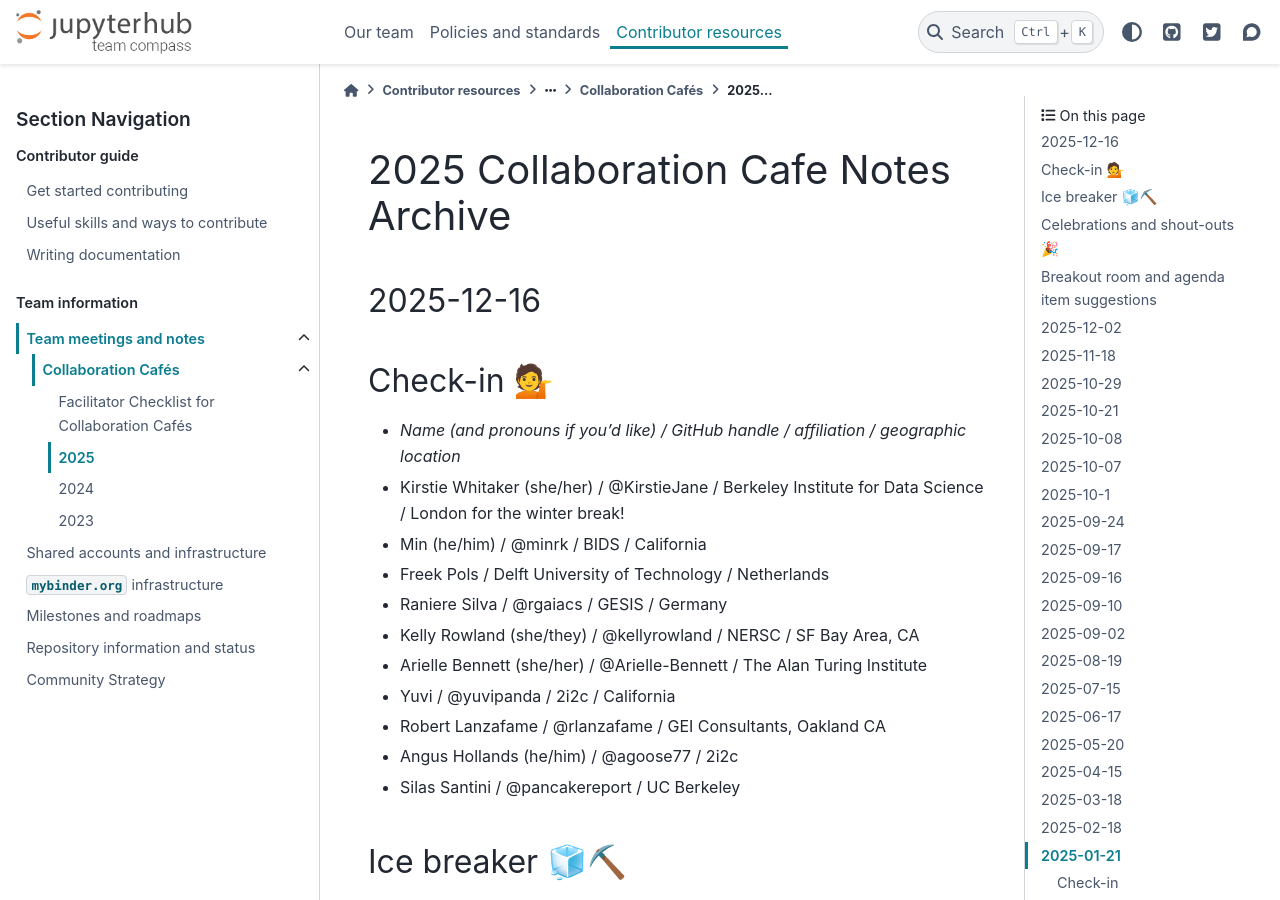
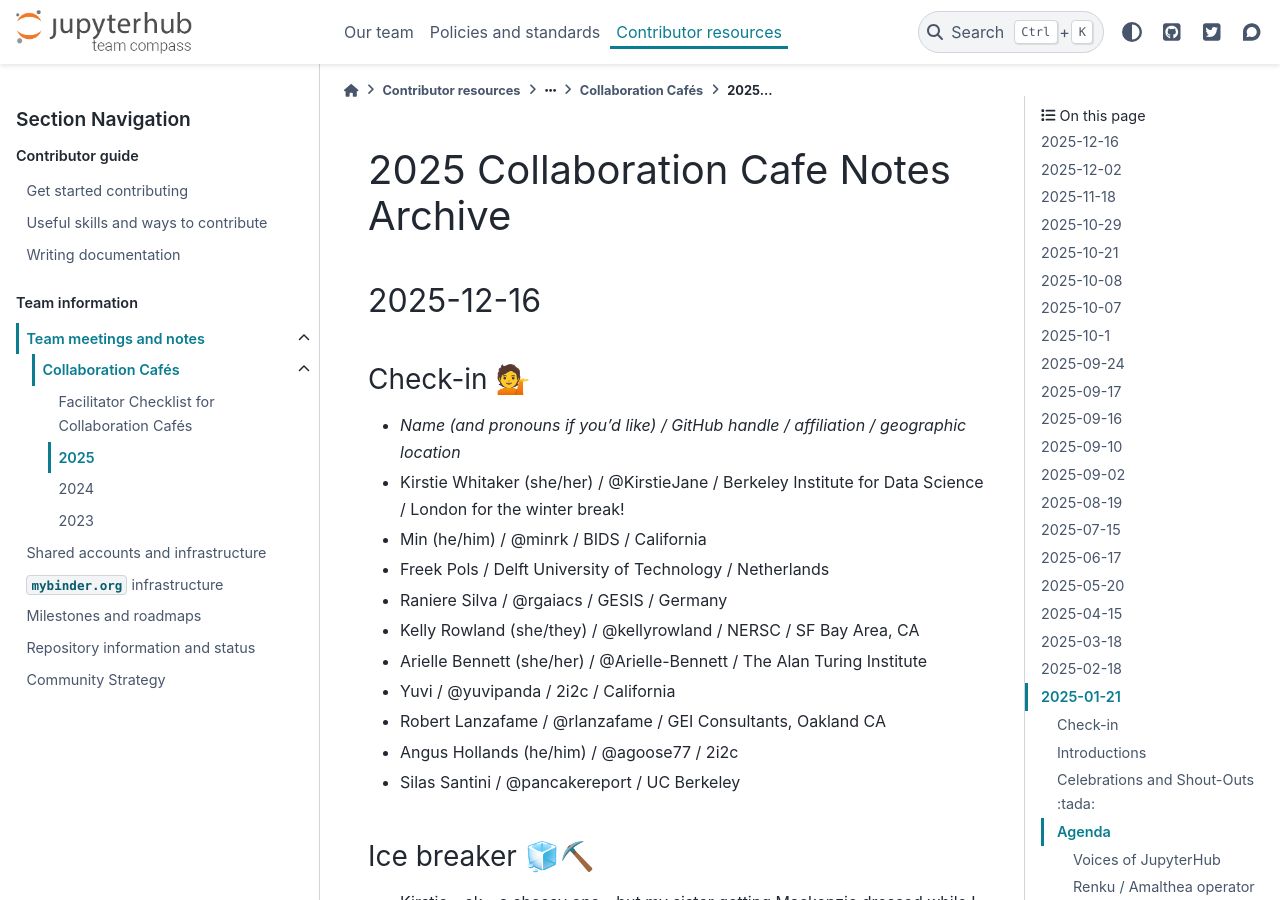
Before and after one commit to jupyterhub/team-compass, a Sphinx documentation site: the page built from docs/meetings/collab-cafe/2025.md, in a window 1280 px wide and 900 px high. Built offline with Sphinx 7.4.7 and the PyData theme 0.15.4, drawn with Linux system fonts in a browser that asks for light colours; the version number could not be read and is left out.

Commit message:
update heading levels

```diff
--- a/docs/meetings/collab-cafe/2025.md
+++ b/docs/meetings/collab-cafe/2025.md
@@ -2,7 +2,7 @@
 
 ## 2025-12-16
 
-## Check-in 💁
+### Check-in 💁
 
 * *Name (and pronouns if you'd like) / GitHub handle / affiliation / geographic location*
 * Kirstie Whitaker (she/her) / @KirstieJane / Berkeley Institute for Data Science / London for the winter break!
@@ -16,7 +16,7 @@
 * Angus Hollands (he/him) / @agoose77 / 2i2c
 * Silas Santini / @pancakereport / UC Berkeley
 
-## Ice breaker 🧊⛏️
+### Ice breaker 🧊⛏️
 
 * Kirstie - ok - a cheesy one - but my sister getting Mackenzie dressed while I write this sentence / set up the framapad??
   * Generally gifts of time are the most precious to me - but I also really appreciated my brother in law taking me to a 49ers game when he came to visit in October!
@@ -28,7 +28,7 @@
 * Min: always food
 * Angus: A coffee-art class
 
-## Celebrations and shout-outs 🎉
+### Celebrations and shout-outs 🎉
 
 * Kirstie: There have been mega efforts and quite a few releases for MyST / Jupyter Book in the last two weeks!
   * I'm going to ask someone on the call to give an overview because I've struggled to keep up!
@@ -43,12 +43,12 @@
   * Video with the ideas for Raniere's fellowship: [https://youtu.be/f05FkIHGu6I?si=I2PPygIlz63G7rth](https://youtu.be/f05FkIHGu6I?si=I2PPygIlz63G7rth)
 * Angus: MEP process, MyST sync meetings, groundwork for outputs etc.
 
-## Breakout room and agenda item suggestions
+### Breakout room and agenda item suggestions
 
 * @Min Adding [https://bids.mybinder.org](https://bids.mybinder.org) to the federation
 * Roadmapping workshop planning - agenda, activities, what work do we need to do before February 2026?
 
-### Notes for Roadmapping workshop
+#### Notes for Roadmapping workshop
 
 * budget? upper bound of supporting travel for 10 people, plus food \& stickers
   * physical meetups in Cologne, Germany and Berkeley, CA, USA
@@ -85,7 +85,7 @@
 * How do we manage the timezone differences
 * Why do we want to have a roadmap, who is the audience, how do we keep it going? How do we manage inputs into this?
 
-### Notes for JupyterBook
+#### Notes for JupyterBook
 
 * Freek, Angus, Silas, Robert chatted about a few things.
 * Silas had some questions about a11y and accessible elements (e.g., tabbing to get to scrollable windows)
```
